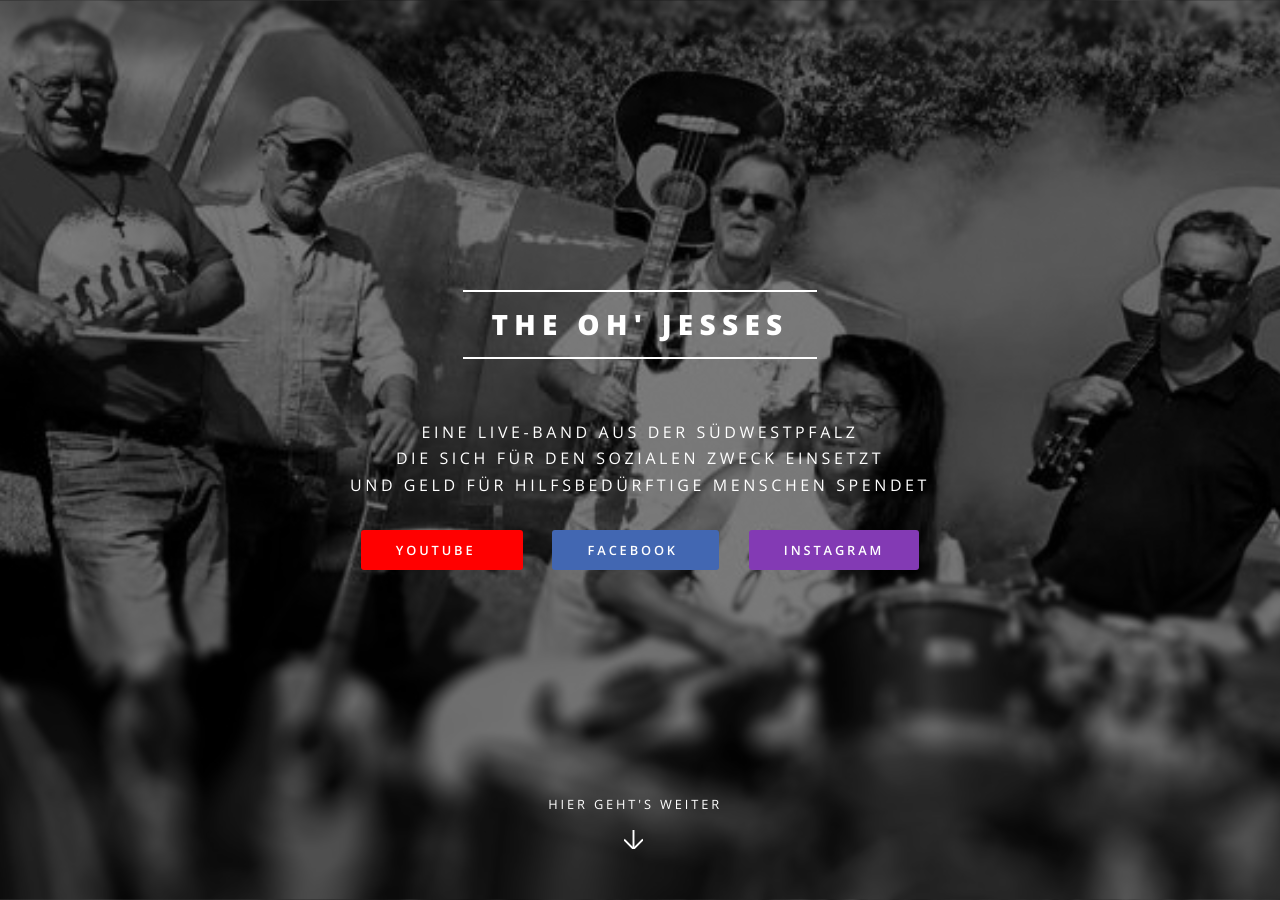
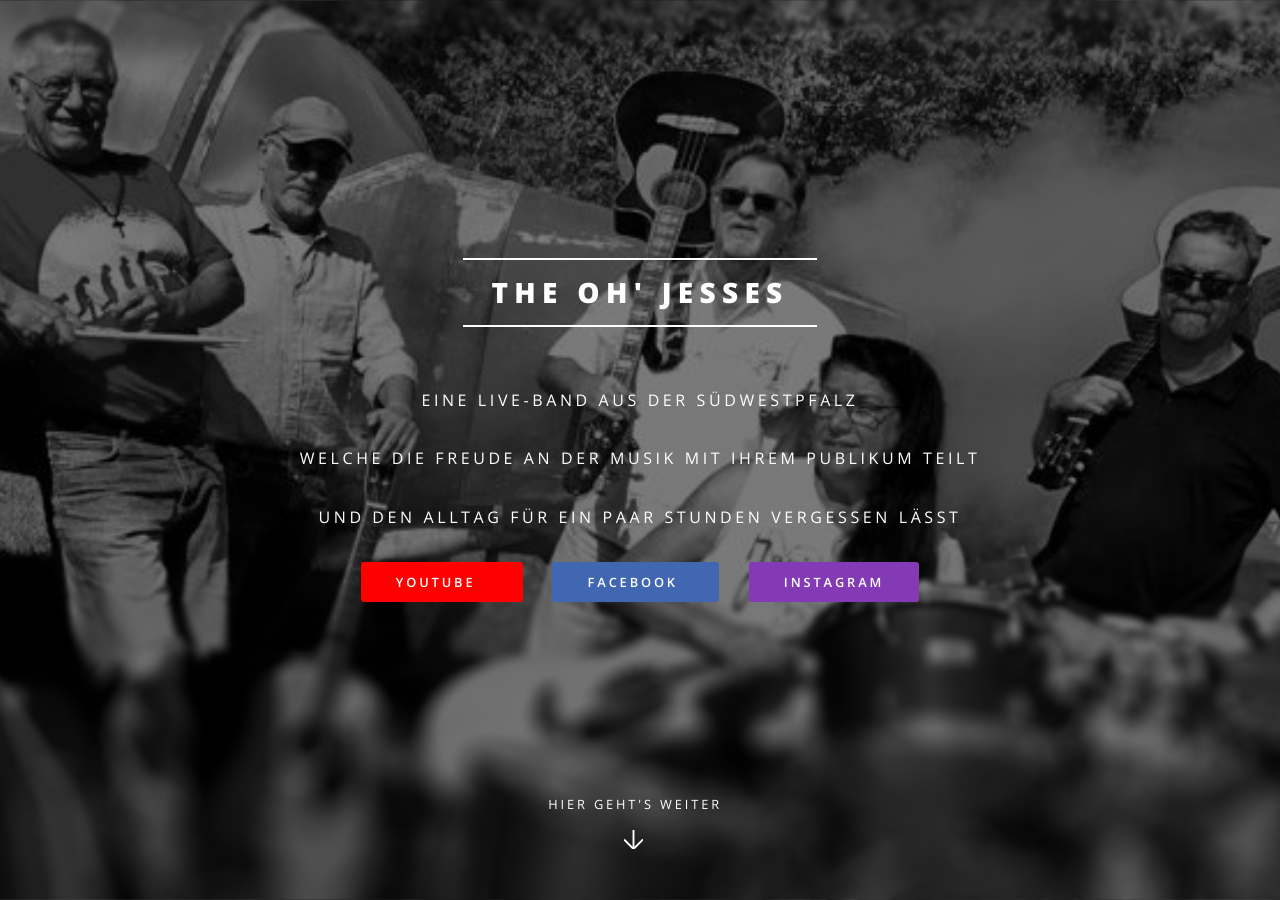
Before and after one commit to TheOhJesses/website, a Jekyll site: the page built from index.html, in a window 1280 px wide and 900 px high. Built offline with Jekyll 4.4.1, drawn with Linux system fonts in a browser that asks for light colours.

Commit message:
changed config

```diff
--- a/_config.yml
+++ b/_config.yml
@@ -2,8 +2,10 @@
 title: The Oh' Jesses
 description: |
   Eine Live-Band aus der Südwestpfalz
-  die sich für den sozialen Zweck einsetzt
-  und Geld für hilfsbedürftige Menschen spendet
+
+  welche die Freude an der Musik mit ihrem Publikum teilt
+
+  und den Alltag für ein paar Stunden vergessen lässt
 owner: The Oh' Jesses
 first_published: 2022
 baseurl: ""
```
